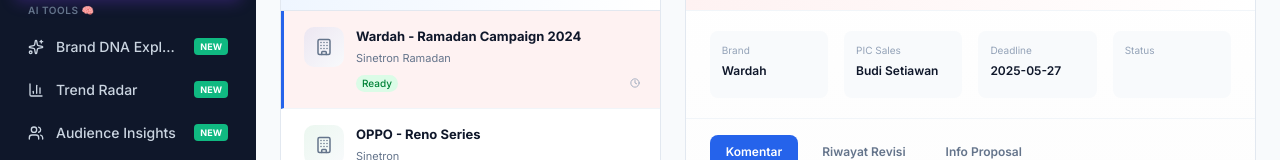
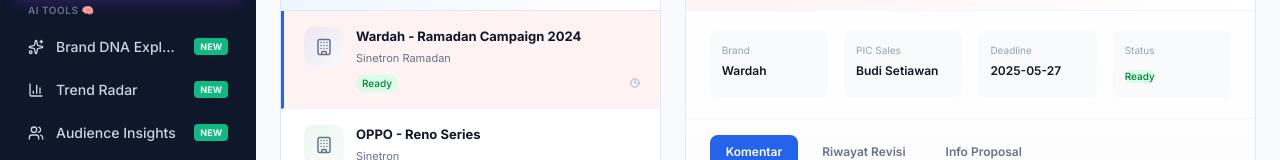
Before and after one commit to rectoversomedia/PitchFlow, a Next.js app: page /sales-review in a window 1280 px wide. Shown: the part 321-481 px from the top of the page. Built offline with nearby package versions, Linux system fonts and the light colour scheme.

Commit message:
fix: Remove remaining .label property access on statusLabels

```diff
--- a/src/app/sales-review/page.tsx
+++ b/src/app/sales-review/page.tsx
@@ -341,7 +341,7 @@
                     }
                     style={{ fontSize: '10px' }}
                   >
-                    {statusLabels[selectedProposal.status]?.label}
+                    {statusLabels[selectedProposal.status]}
                   </Badge>
                 </div>
               </div>
```
